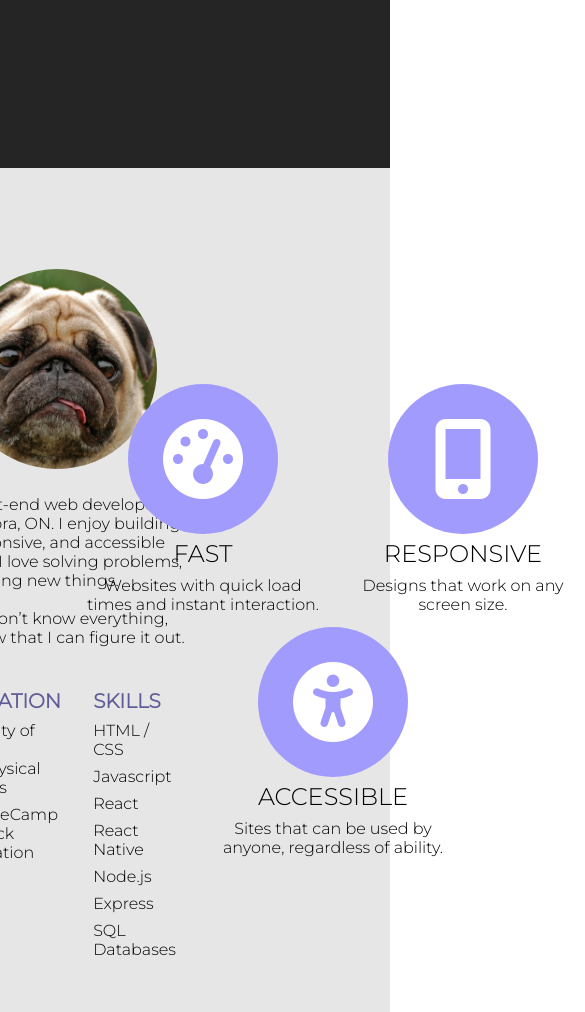
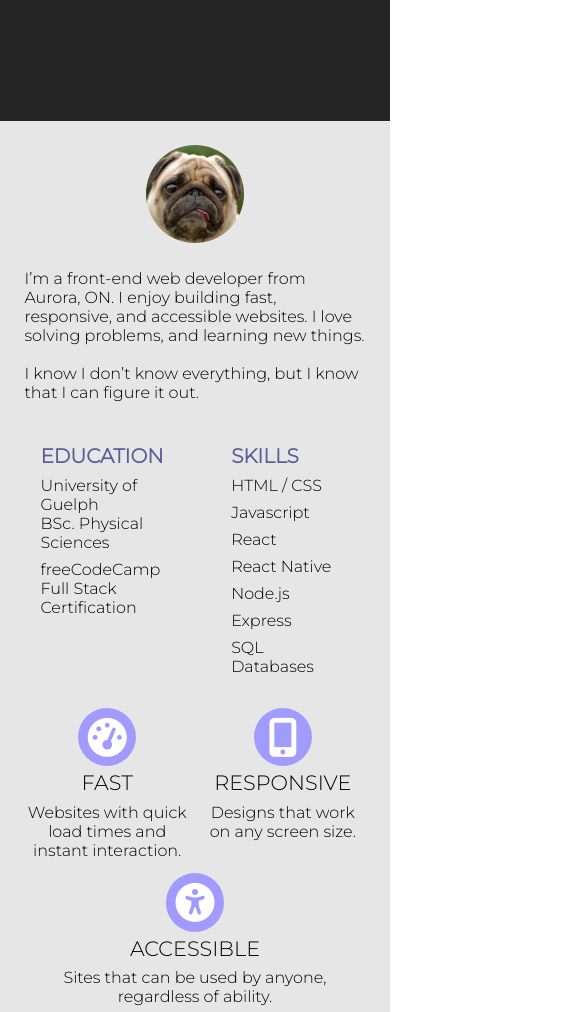
Before and after one commit to pmurph0305/pmurph0305.github.io, a plain HTML site: page index.html in a window 390 px wide. Shown: the part 740-1752 px from the top of the page, 585 px wide, since content can reach past the window. Drawn offline with Linux system fonts and the light colour scheme.

Commit message:
Media queries

```diff
--- a/index.html
+++ b/index.html
@@ -118,8 +118,6 @@
         </div>
       </div>
     </section>
-    <script src="javascript.js"></script>
-    <script src="scrollAnimations.js"></script>
     <section class="section section--web">
       <div class="container container--center">
         <div class="web__grid">
@@ -196,5 +194,7 @@
         </div>
       </div>
     </section>
+    <script src="javascript.js"></script>
+    <script src="scrollAnimations.js"></script>
   </body>
 </html>
--- a/styles.css
+++ b/styles.css
@@ -19,7 +19,7 @@ button {
 /* Sections */
 
 section {
-  padding: 2em;
+  padding: 1vh;
   height: 100vh;
 }
 
@@ -30,7 +30,6 @@ section {
 .section--about {
   background-color: var(--secondary-background-color);
   color: var(--secondary-text-color);
-  min-height: 720px;
 }
 
 .section--web {
@@ -134,7 +133,6 @@ section {
   display: flex;
   flex-direction: column;
   align-items: center;
-  width: 250px;
 }
 
 .about__item-circle {
@@ -165,15 +163,17 @@ section {
 .about__outer-grid {
   display: grid;
   grid-template: "about extra" / 20% 50%;
+
+  grid-gap: 1em;
   justify-content: center;
   align-items: center;
-  min-height: 100vh;
 }
 
 .about__left-grid {
   display: grid;
   grid-gap: 10px;
   grid-template-rows: repeat(3, auto);
+  grid-template-columns: minmax(0, 1fr);
   align-items: center;
   justify-items: center;
 }
@@ -186,10 +186,9 @@ section {
 .about__extras {
   display: grid;
   grid-gap: 10px;
-  grid-template-rows: repeat(2, auto);
-  grid-template-columns: repeat(2, auto);
+  grid-template-rows: repeat(2, 250px);
+  grid-template-columns: repeat(2, minmax(0, 1fr));
   justify-items: center;
-  align-items: center;
 }
 
 .about__extras--fullrow {
@@ -249,3 +248,62 @@ section {
   background-color: #dadada;
   box-shadow: 0 2px 2px 0 rgba(134, 134, 134, 0.233);
 }
+
+/* Medium screen media queries */
+@media only screen and (max-width: 1200px) {
+  .about__outer-grid {
+    grid-template: "about extra" / 30% 60%;
+  }
+  .about__item-circle {
+    width: min(150px, 15vw);
+    height: min(150px, 15vw);
+  }
+  .about__item-icon {
+    font-size: min(5em, 10vw);
+  }
+  .about__img {
+    width: min(200px, 15vw);
+    height: min(200px, 15vw);
+  }
+  .about__item-title {
+    font-size: 1.3em;
+  }
+
+  .web__grid {
+    grid-template-columns: repeat(2, 40%);
+    grid-template-rows: repeat(2, auto);
+  }
+  .project__img {
+    width: min(150px, 20vw);
+    height: min(150px, 20vw);
+  }
+}
+
+/* Small screen media queries */
+@media only screen and (max-width: 800px) {
+  .section {
+    height: fit-content;
+    min-height: 0;
+  }
+  .section--landing {
+    height: 100vh;
+  }
+  .about__outer-grid {
+    padding: 1em;
+    display: flex;
+    flex-direction: column;
+    height: fit-content;
+  }
+  .about__extras {
+    grid-template-rows: repeat(2, auto);
+  }
+  .about__img {
+    width: min(200px, 25vw);
+    height: min(200px, 25vw);
+  }
+  .web__grid {
+    display: flex;
+    flex-direction: column;
+    padding: 2em;
+  }
+}
```
